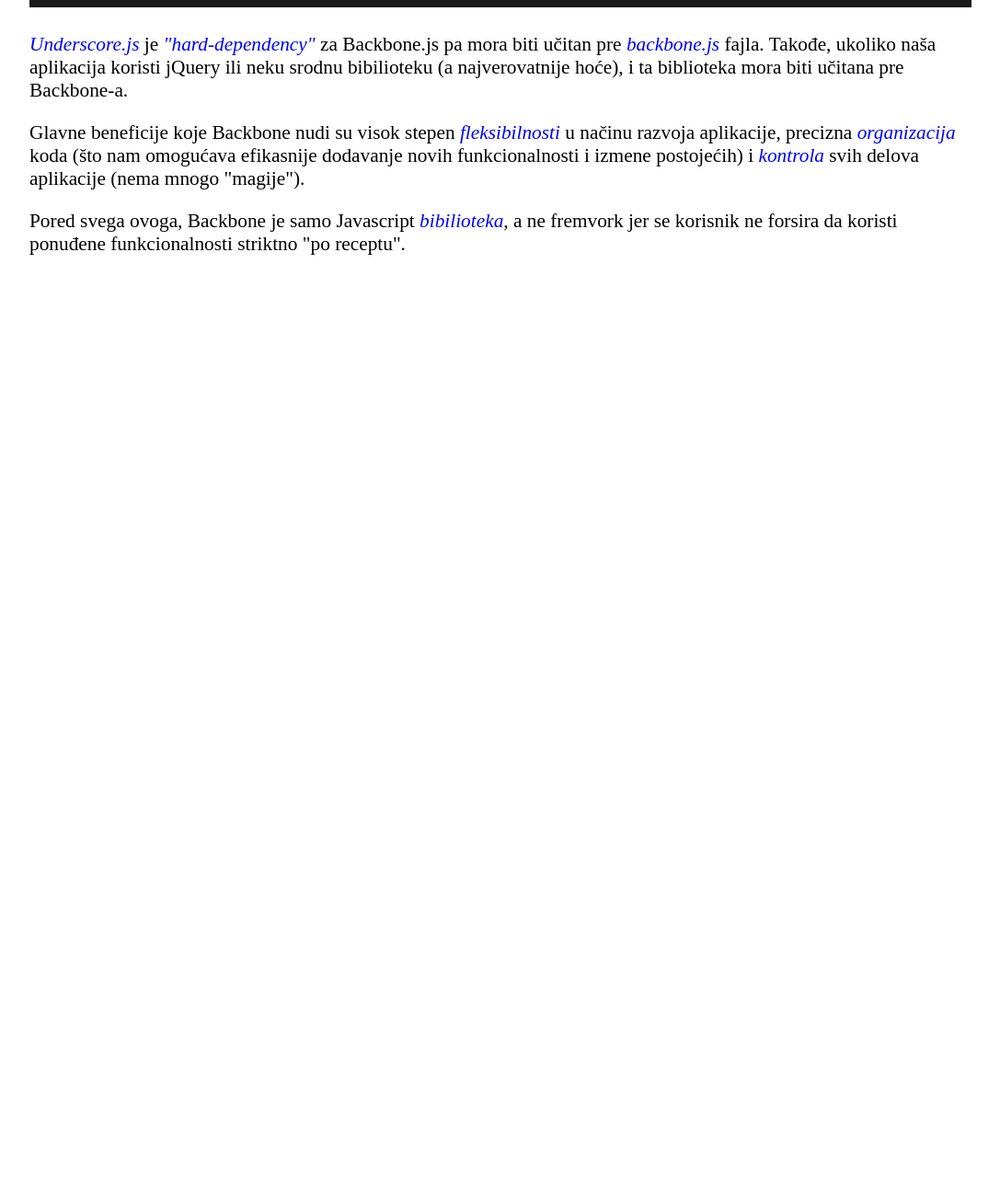
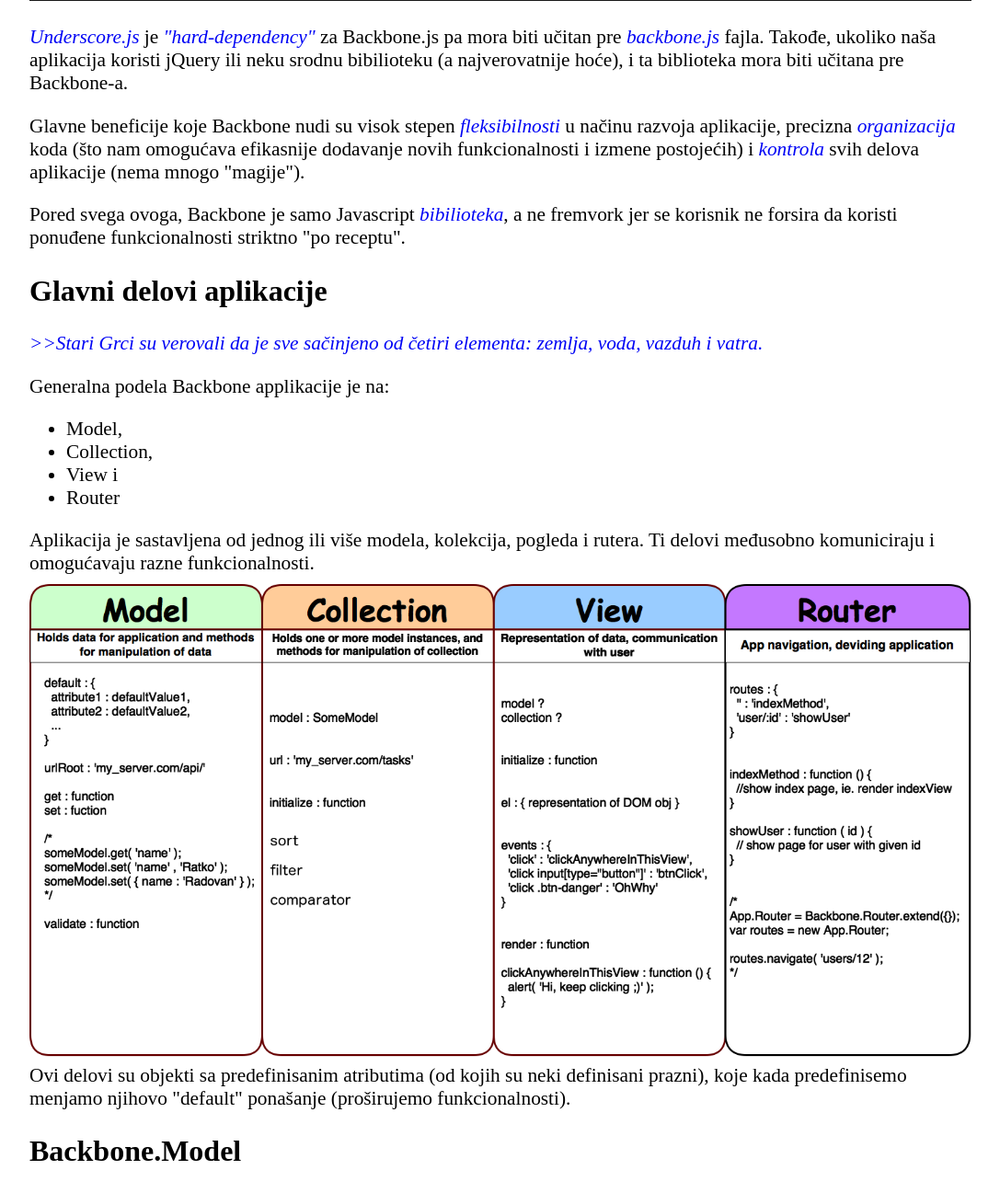
Before and after one commit to djordjeparovic/backboneWorkshop, a plain HTML site: page index.html in a window 1280 px wide. Shown: the part 1446-2743 px from the top of the page at 92% size, without its empty margins (96-1183 px from the left). Before the commit the page ends 1746 px from the top, so only its background shows below. Drawn offline with Linux system fonts and the light colour scheme; a web font is replaced by a local one.

Commit message:
Dodao drugu sekciju

```diff
--- a/index.html
+++ b/index.html
@@ -11,7 +11,7 @@
 <nav>
 	<a href="#what-is-backbone">Šta je Backbone web aplikacija</a>
 	<a href="#main-app-parts">Glavni delovi aplikacije</a>
-	<a href="">Backbone.Model</a>
+	<a href="#backbone-model">Backbone.Model</a>
 	<a href="">Backbone.Collection</a>
 	<a href="">Backbone.View</a>
 	<a href="">Backbone.Router</a>
@@ -19,11 +19,10 @@
 	<a href="">Problemi</a>
 </nav>
 <article>
-	<a id="what-is-backbone"></a>
-	<p>
+	<p><a id="what-is-backbone"><h2>Šta je Backbone web aplikacija</h2></a>
 	"Backbone aplikacija" je web aplikacija struktuirana na način koji je predstavljen u backbone.js bibilioteci. To je MV* arhitektura.</p>
 	<p>Aplikaciju čine tri dela: Manipulacija DOM-a, Pomoćne funkcije (operacije sa objektima, operacije nad nizovima, ...) i Backbone.js bibilioteka koja određuje strukturu cele aplikacije.</p>
-	<img src="images/Backbone01.png" class="medium">
+	<img src="images/Backbone01.png" class="small">
 	<p><span>jQuery</span> (ili neka druga srodna bibilioteka) služe da manipulišu DOM-om, jQuery je preporučen od strane Backbone-a, i cela komunikacija sa <span>HTML</span> dokumentom se odvija preko jQuery-a.</p>
 	<p>Najčešće korištene <span>"utility"</span> biblioteke, <span>Underscore.js</span> i <span>Lodash.js</span> nude funkcionalnosti koje Backbone koristi interno, ali koje su potrebne i korisnicima za lakši razvoj aplikacije.<p>
 	<img src="images/BackboneCode1.png" class="large">
@@ -33,7 +32,23 @@
 </article>
 
 <article>
-	<a id="main-app-parts"></a>
+	<p><a id="main-app-parts"><h2>Glavni delovi aplikacije</h2></a>
+	<span>>>Stari Grci su verovali da je sve sačinjeno od četiri elementa: zemlja, voda, vazduh i vatra.</span></p>
+	<p>Generalna podela Backbone applikacije je na:
+	<ul>
+	<li>Model,</li>
+	<li>Collection,</li>
+	<li>View i</li>
+	<li>Router</li>
+	</ul>
+	Aplikacija je sastavljena od jednog ili više modela, kolekcija, pogleda i rutera. Ti delovi međusobno komuniciraju i omogućavaju razne funkcionalnosti.
+	<img src="images/Backbone021.png" class="large">
+	Ovi delovi su objekti sa predefinisanim atributima (od kojih su neki definisani prazni), koje kada predefinisemo menjamo njihovo "default" ponašanje (proširujemo funkcionalnosti).</p>
+</article>
+
+
+<article>
+	<p><a id="backbone-model"><h2>Backbone.Model</h2></a>
 
 </article>
 
--- a/styles/main.css
+++ b/styles/main.css
@@ -19,14 +19,16 @@
 }
 img {
 	margin-top: 10px;
-/*	max-width: 60%; */
 	text-align: center;
+}
+img.large {
+	max-width: 100%;
 }
 img.medium {
 	max-width: 80%;
 }
-img.large {
-	max-width: 100%;
+img.small {
+	max-width: 70%;
 }
 span {
 	font-style: italic;
```
Also changed, not shown: images/Backbone021.png (added).
